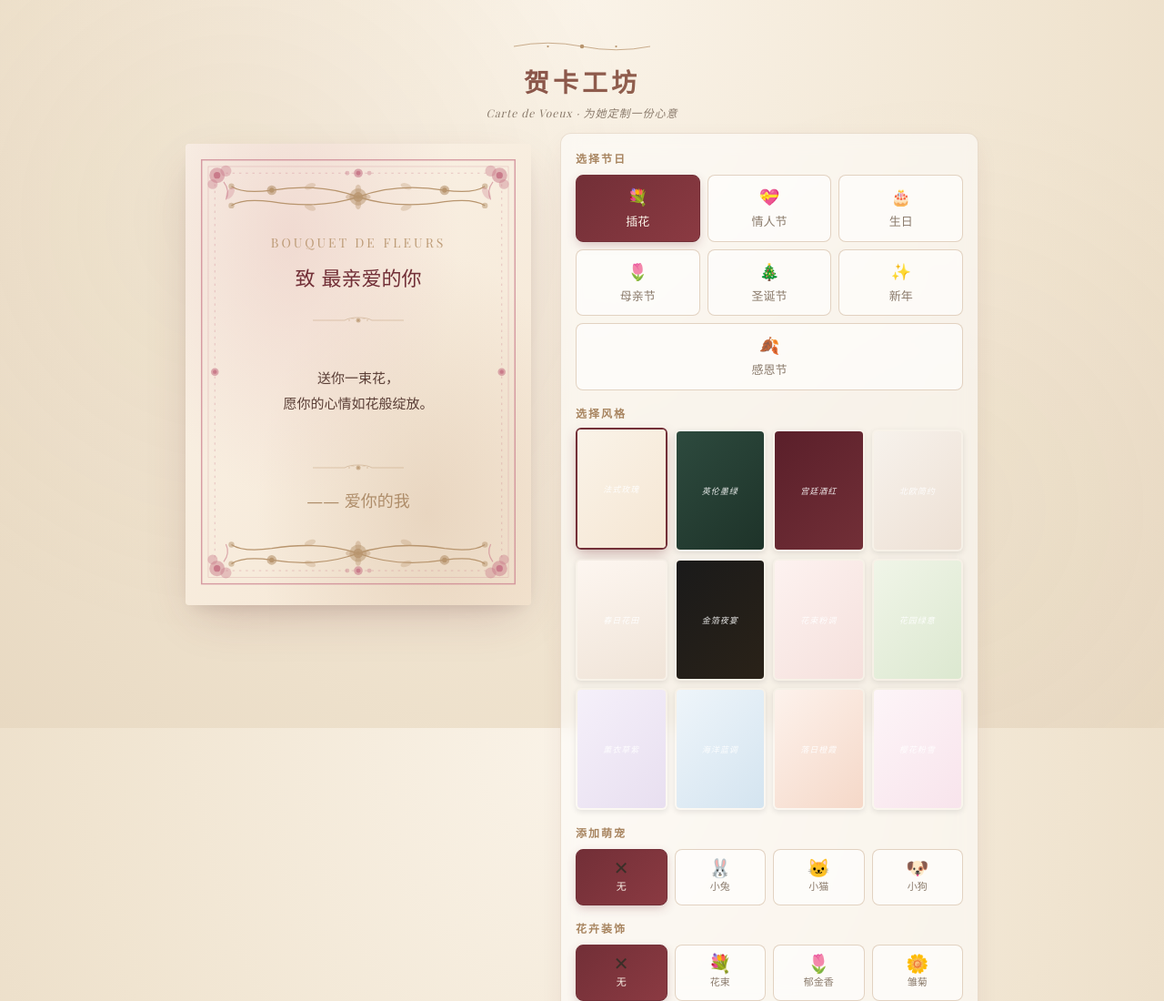
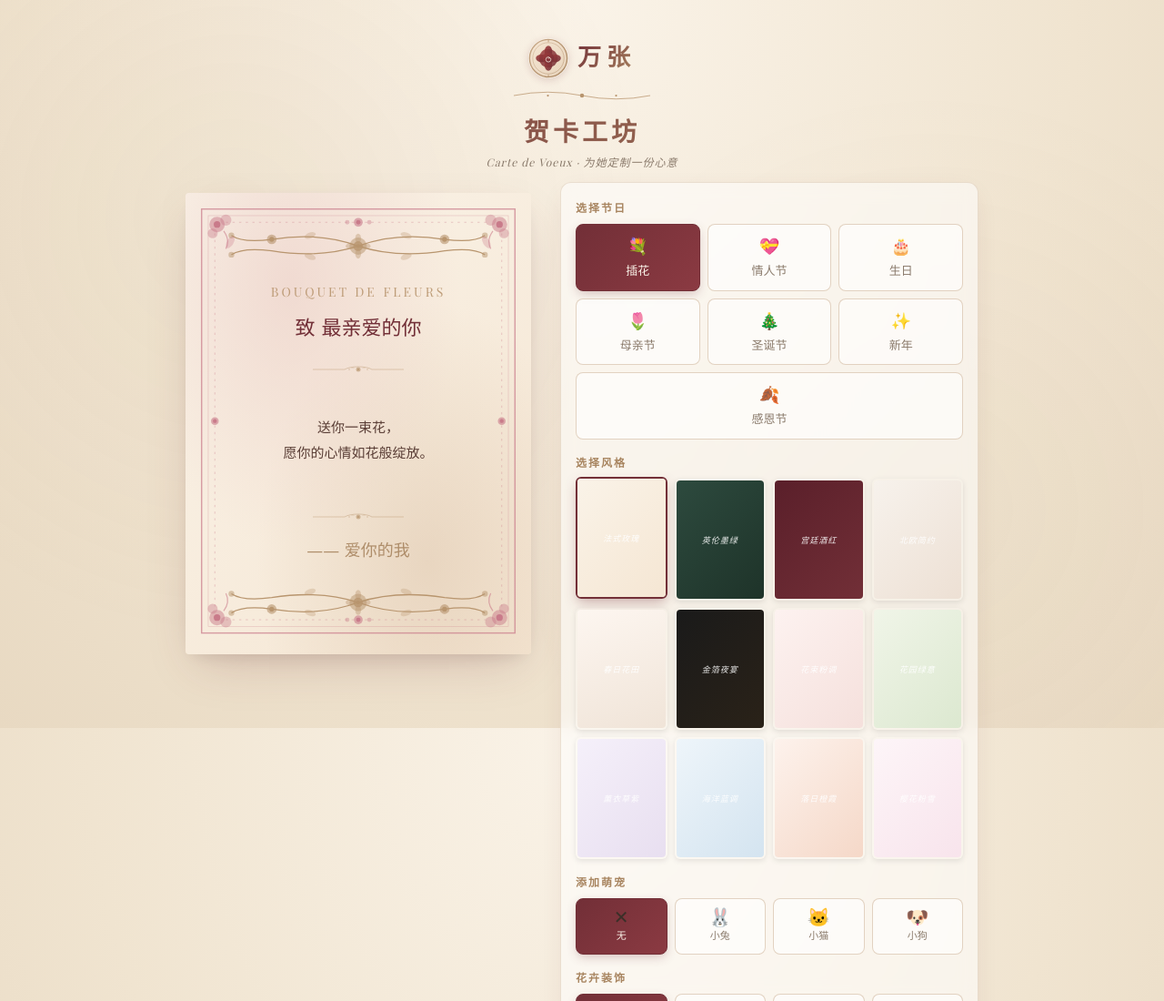
Before and after one commit to cooden/flower, a plain HTML site: page index.html in a window 1280 px wide. Shown: the top 1100 px of the page at 91% size. Drawn offline with nearby package versions, Linux system fonts and the light colour scheme; a web font is replaced by a local one.

Commit message:
加回万张品牌名称（复用favicon作徽标），保留标签页favicon

```diff
--- a/css/style.css
+++ b/css/style.css
@@ -95,6 +95,34 @@ body::before {
   text-align: center;
   padding: 18px 0 12px;
   color: var(--burgundy);
+}
+
+/* 万张品牌 logo */
+.brand-logo {
+  display: flex;
+  align-items: center;
+  justify-content: center;
+  gap: 10px;
+  margin-bottom: 10px;
+}
+
+.brand-emblem {
+  width: 44px;
+  height: 44px;
+  object-fit: cover;
+  border-radius: 50%;
+  box-shadow: 0 2px 8px rgba(114, 47, 55, 0.18);
+}
+
+.brand-name {
+  font-family: var(--serif-cn);
+  font-size: 26px;
+  font-weight: 700;
+  letter-spacing: 6px;
+  background: linear-gradient(135deg, var(--burgundy) 0%, var(--rose-gold-dark) 100%);
+  -webkit-background-clip: text;
+  background-clip: text;
+  -webkit-text-fill-color: transparent;
 }
 
 .ornament-line {
--- a/index.html
+++ b/index.html
@@ -10,12 +10,16 @@
   <link rel="preconnect" href="https://fonts.googleapis.com">
   <link rel="preconnect" href="https://fonts.gstatic.com" crossorigin>
   <link href="https://fonts.googleapis.com/css2?family=Cormorant+Garamond:ital,wght@0,400;0,500;0,600;1,400;1,500&family=Playfair+Display:ital,wght@0,400;0,600;0,700;0,900;1,400;1,600&family=Ma+Shan+Zheng&family=Noto+Serif+SC:wght@400;500;600;700&display=swap" rel="stylesheet">
-  <link rel="stylesheet" href="css/style.css?v=4" />
+  <link rel="stylesheet" href="css/style.css?v=5" />
 </head>
 <body>
   <div class="app">
     <!-- 顶部标题 -->
     <header class="header">
+      <div class="brand-logo">
+        <img src="assets/favicon.svg" alt="万张" class="brand-emblem" />
+        <span class="brand-name">万张</span>
+      </div>
       <div class="header-ornament">
         <svg viewBox="0 0 200 24" class="ornament-line">
           <path d="M0 12 Q50 2 100 12 T200 12" fill="none" stroke="currentColor" stroke-width="1"/>
@@ -140,7 +144,7 @@
   <div class="toast" id="toast"></div>
 
   <script src="https://cdn.jsdelivr.net/npm/html2canvas@1.4.1/dist/html2canvas.min.js"></script>
-  <script src="js/templates.js?v=4"></script>
-  <script src="js/app.js?v=4"></script>
+  <script src="js/templates.js?v=5"></script>
+  <script src="js/app.js?v=5"></script>
 </body>
 </html>
```
